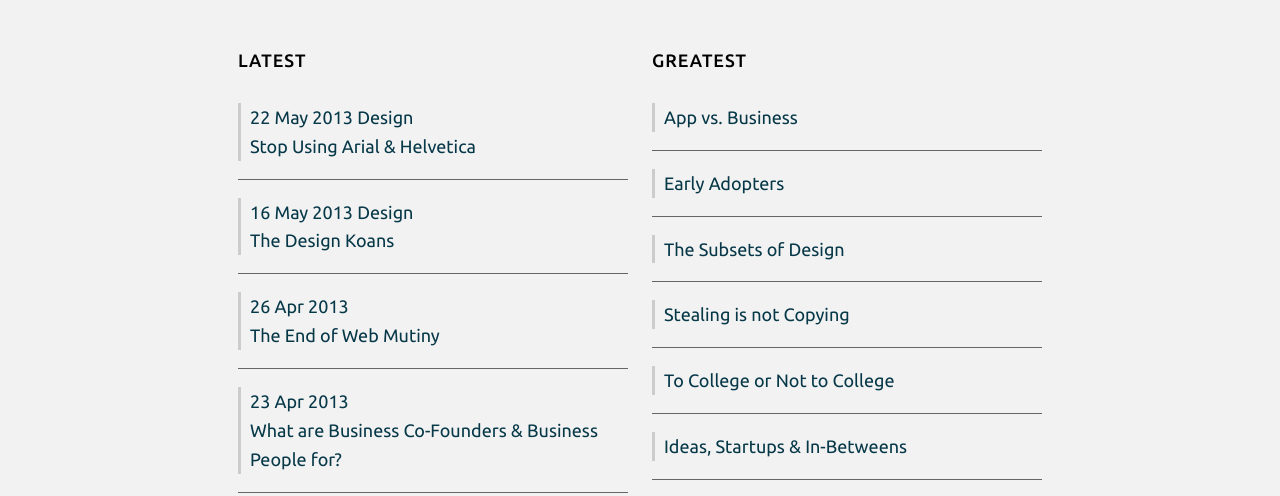
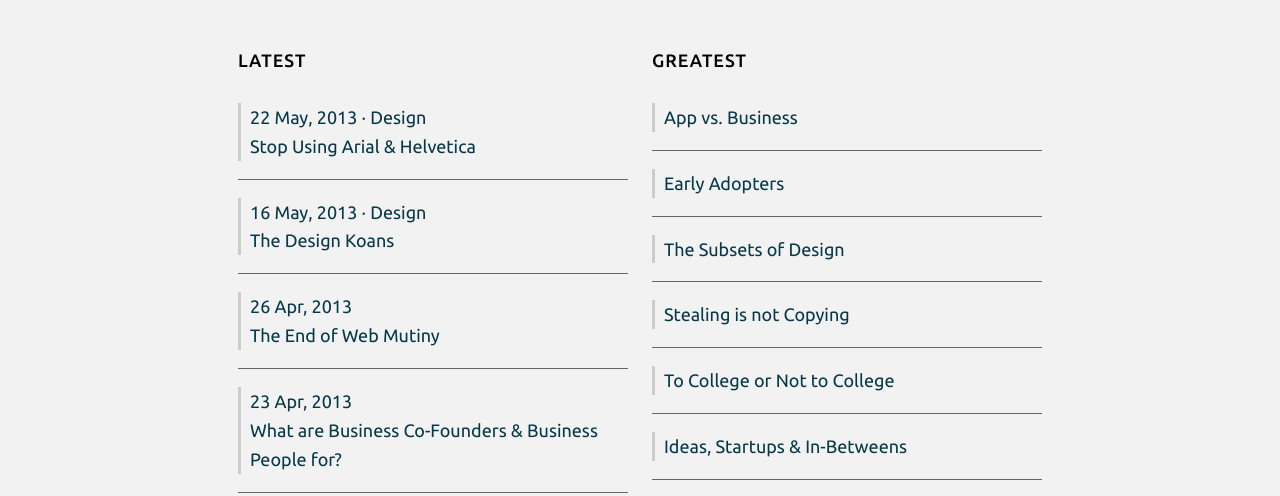
Before and after one commit to 64Notes/64notes.com, a Jekyll site: the page built from index.html, in a window 1280 px wide. Shown: the part 246-742 px from the top of the page. Built offline with Jekyll 4.4.1, drawn with Linux system fonts in a browser that asks for light colours; nearby versions of some CDN libraries.

Commit message:
Consistent post_list implementation

```diff
--- a/archives.html
+++ b/archives.html
@@ -9,10 +9,10 @@
   <li class="post">
   <a href="{{ post.url }}" class="entry-title">
   <div class="post__meta">
-    <date>{{ post.date | date: "%d %b %Y" }}</date>
-    {% if post.category == 'design' %}<span class="design-post">Design</span>{%endif%}
+    <date>{{ post.date | date: "%d %b, %Y" }}</date>
+    {% if post.category == 'design' %}<span class="normal"> &middot; Design</span>{%endif%}
   </div>
-  {{ post.title }}
+  <span class="post__title">{{ post.title }}</span>
   </a>
   </li>
   {% endif %}
--- a/design/index.html
+++ b/design/index.html
@@ -12,9 +12,9 @@
   <li class="post">
   <a href="{{ post.url }}" class="entry-title">
     <div class="post__meta">
-    <date>{{ post.date | date: "%d %b %Y" }}</date>
+    <date>{{ post.date | date: "%d %b, %Y" }}</date>
     </div>
-    {{ post.title }}
+    <span class="post__title">{{ post.title }}</span>
   </a>
   </li>
   {% endif %}
--- a/index.html
+++ b/index.html
@@ -13,10 +13,10 @@
           <li class="post">
           <a href="{{ post.url }}" class="entry-title">
             <div class="post__meta">
-              <date class="">{{ post.date | date: "%d %b %Y" }}</date>
-              {% if post.category == 'design' %}<span class="design-post">Design</span>{%endif%}
+              <date class="">{{ post.date | date: "%d %b, %Y" }}</date>
+              {% if post.category == 'design' %} &middot; Design{%endif%}
             </div>
-            {{ post.title }}
+            <span class="post__title">{{ post.title }}</span>
           </a>
           </li>
           {% endif %}
@@ -26,14 +26,14 @@
       --><div id="best" class="grid__item one-half palm-one-whole">
         <h2>Greatest</h2>
         <ul class="post_list">
-          <li class="post"><a href="/app-vs-business">App vs. Business</a></li>
-          <li class="post"><a href="/early-adopters-essay">Early Adopters</a></li>
-          <li class="post"><a href="/design/design-and-subsets-essay">The Subsets of Design</a></li>
-          <li class="post"><a href="/steal-copy">Stealing is not Copying</a></li>
-          <li class="post"><a href="/to-college-or-not-to-college">To College or Not to College</a></li>
-          <li class="post"><a href="/ideas-startups-in-betweens">Ideas, Startups & In-Betweens</a></li>
-          <li class="post"><a href="/focus">Focus, will you?</a></li>
-          <li class="post"><a href="/mistakes-failures">Please Let them Fail &amp; Make Mistakes</a></li>
+          <li class="post"><a href="/app-vs-business" class="post__title">App vs. Business</a></li>
+          <li class="post"><a href="/early-adopters-essay" class="post__title">Early Adopters</a></li>
+          <li class="post"><a href="/design/design-and-subsets-essay" class="post__title">The Subsets of Design</a></li>
+          <li class="post"><a href="/steal-copy" class="post__title">Stealing is not Copying</a></li>
+          <li class="post"><a href="/to-college-or-not-to-college" class="post__title">To College or Not to College</a></li>
+          <li class="post"><a href="/ideas-startups-in-betweens" class="post__title">Ideas, Startups & In-Betweens</a></li>
+          <li class="post"><a href="/focus" class="post__title">Focus, will you?</a></li>
+          <li class="post"><a href="/mistakes-failures" class="post__title">Please Let them Fail &amp; Make Mistakes</a></li>
         </ul>
       </div>
             <p class="grid__unit one-whole center">Want More? <a href="/archives">Dig the Graveyards &rarr;</a></p>
```
Also changed, not shown: assets/scss/_post.scss (+8 -13 lines), speaking/index.html (+12 -8 lines).
